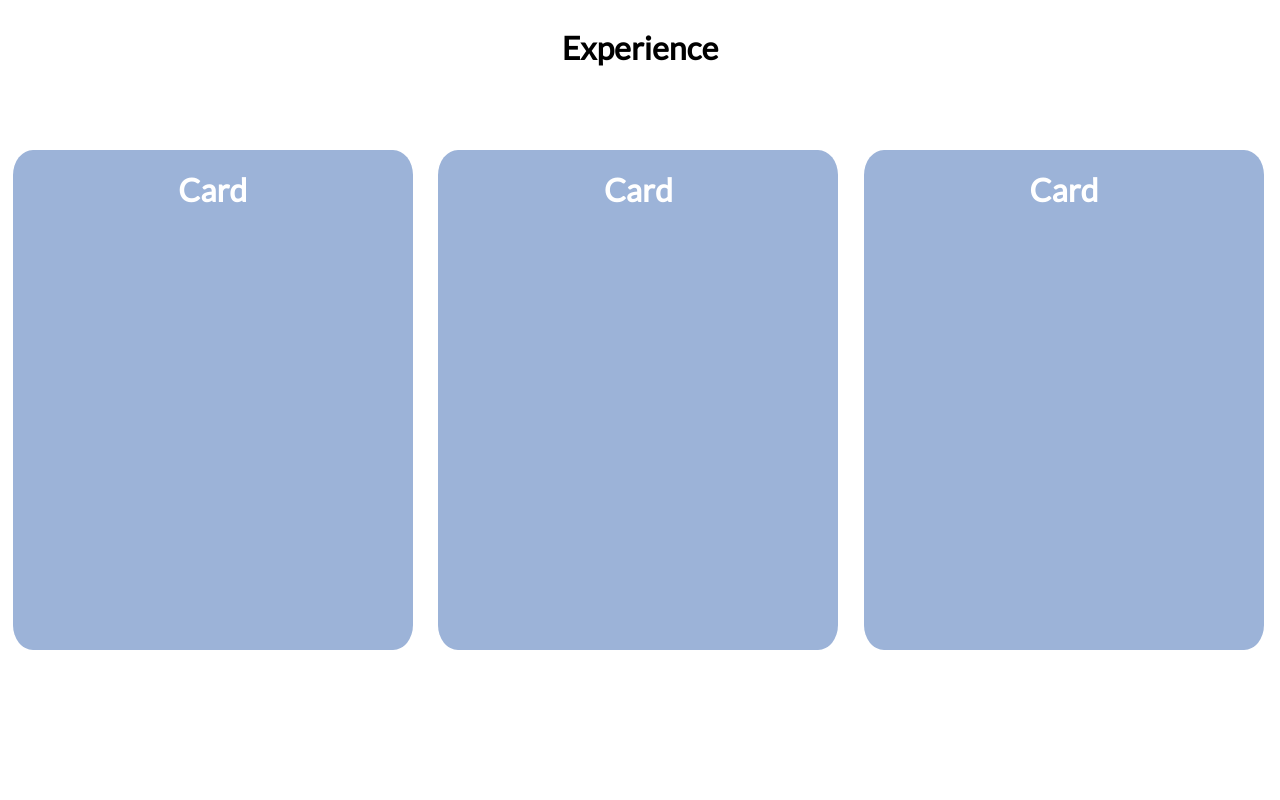
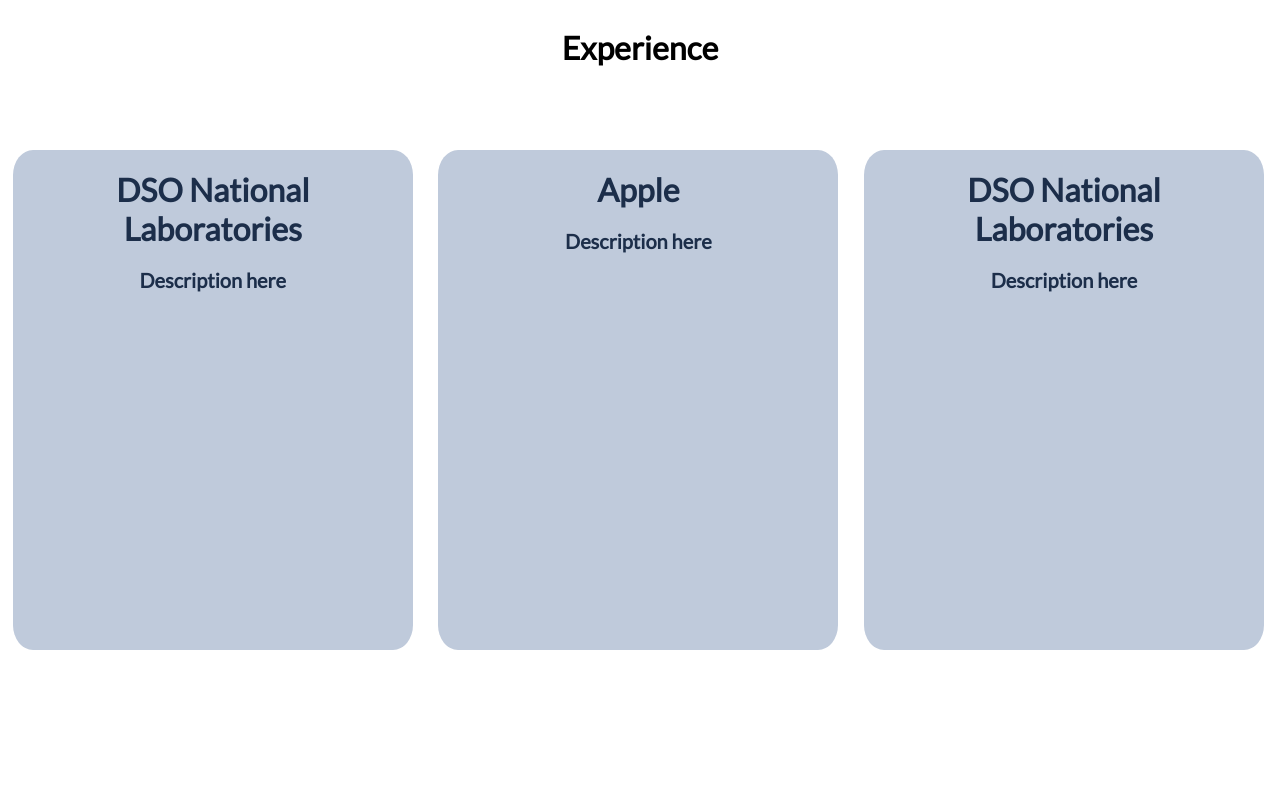
Before and after one commit to jxrrelo/jaryl-website, a React (Create React App) app: page / in a window 1280 px wide. Shown: the part 1940-2740 px from the top of the page. Built offline with nearby package versions, Linux system fonts and the light colour scheme.

Commit message:
Change experience cards ui

```diff
--- a/src/App.css
+++ b/src/App.css
@@ -24,33 +24,6 @@
 
 .app-container {
   width: 100vw;
-}
-
-.experience-cards {
-  flex-direction: row;
-  width: 100%;
-  overflow: auto;
-  scrollbar-width: none;
-  display: flex;
-}
-
-.experience-cards::-webkit-scrollbar{
-  display: none;
-}
-
-.card-style {
-  height: 500px;
-  min-width: 400px;
-  margin: 1%;
-  border-radius: 5%;
-  color: white;
-  font-weight: none;
-  background-color: #9cb3d8;
-}
-
-.card-content {
-  padding: 5%;
-
 }
 
 .nav-bar {
--- /dev/null
+++ b/src/pages/experience/Experience.css
@@ -0,0 +1,34 @@
+.experience-cards {
+    flex-direction: row;
+    width: 100%;
+    overflow: auto;
+    scrollbar-width: none;
+    display: flex;
+}
+
+.experience-cards::-webkit-scrollbar{
+    display: none;
+}
+
+.card-style {
+    height: 500px;
+    min-width: 400px;
+    margin: 1%;
+    border-radius: 5%;
+    color: #1C2E4A;
+    font-weight: none;
+    background-color: #bfcadb;
+}
+
+.card-title {
+    align-items: center;
+    justify-content: center;
+    display: flex;
+    padding: 5%;
+}
+
+.card-description {
+    font-weight: none;
+    font-size: 20px;
+    margin-bottom: 5%;
+}
--- /dev/null
+++ b/src/pages/experience/Experience.js
@@ -0,0 +1,60 @@
+import "./Experience.css";
+
+const Experience = () => {
+    return(
+        <div className="experience-cards">
+            <div className="card-style">
+                <div className="card-content">
+                    <div className="card-title">
+                        DSO National Laboratories
+                    </div>
+                    <div className="card-description">
+                        Description here
+                    </div>
+                </div>
+            </div>
+            <div className="card-style">
+                <div className="card-content">
+                    <div className="card-title">
+                        Apple
+                    </div>
+                    <div className="card-description">
+                        Description here
+                    </div>
+                </div>
+            </div>
+            <div className="card-style">
+                <div className="card-content">
+                    <div className="card-title">
+                        DSO National Laboratories
+                    </div>
+                    <div className="card-description">
+                        Description here
+                    </div>
+                </div>
+            </div>
+            <div className="card-style">
+                <div className="card-content">
+                    <div className="card-title">
+                        Apple
+                    </div>
+                    <div className="card-description">
+                        Description here
+                    </div>
+                </div>
+            </div>
+            <div className="card-style">
+                <div className="card-content">
+                    Card
+                </div>
+            </div>
+            <div className="card-style">
+                <div className="card-content">
+                    Card
+                </div>
+            </div>
+        </div>
+    );
+}
+
+export default Experience;
--- a/src/pages/home/Home.js
+++ b/src/pages/home/Home.js
@@ -3,6 +3,8 @@
 import Terminal from '../../components/terminal/Terminal';
 import Introduction from '../../components/introduction/Introduction';
 import About from '../../pages/about/About';
+import Experience from '../../pages/experience/Experience';
+import Projects from '../../pages/projects/Projects';
 import Contact from '../../pages/contact/Contact';
 import ProfilePhoto from '../../components/profile_photo/ProfilePhoto';
 
@@ -43,43 +45,13 @@
                     <p className="section-header">
                         Experience
                     </p>
-                    <div className="experience-cards">
-                        <div className="card-style">
-                        <div className="card-content">
-                            Card
-                        </div>
-                        </div>
-                        <div className="card-style">
-                        <div className="card-content">
-                            Card
-                        </div>
-                        </div>
-                        <div className="card-style">
-                        <div className="card-content">
-                            Card
-                        </div>
-                        </div>
-                        <div className="card-style">
-                        <div className="card-content">
-                            Card
-                        </div>
-                        </div>
-                        <div className="card-style">
-                        <div className="card-content">
-                            Card
-                        </div>
-                        </div>
-                        <div className="card-style">
-                        <div className="card-content">
-                            Card
-                        </div>
-                        </div>
-                    </div>
+                    <Experience />
                 </section>
                 <section id="projects">
                     <p className="section-header">
                         Projects
                     </p>
+                    <Projects />
                 </section>
                 <section id="contact">
                     <p className="section-header">
--- /dev/null
+++ b/src/pages/projects/Projects.js
@@ -0,0 +1,9 @@
+const Projects = () => {
+    return(
+        <div>
+            Oops! Section under maintenence...
+        </div>
+    );
+}
+
+export default Projects;
```
